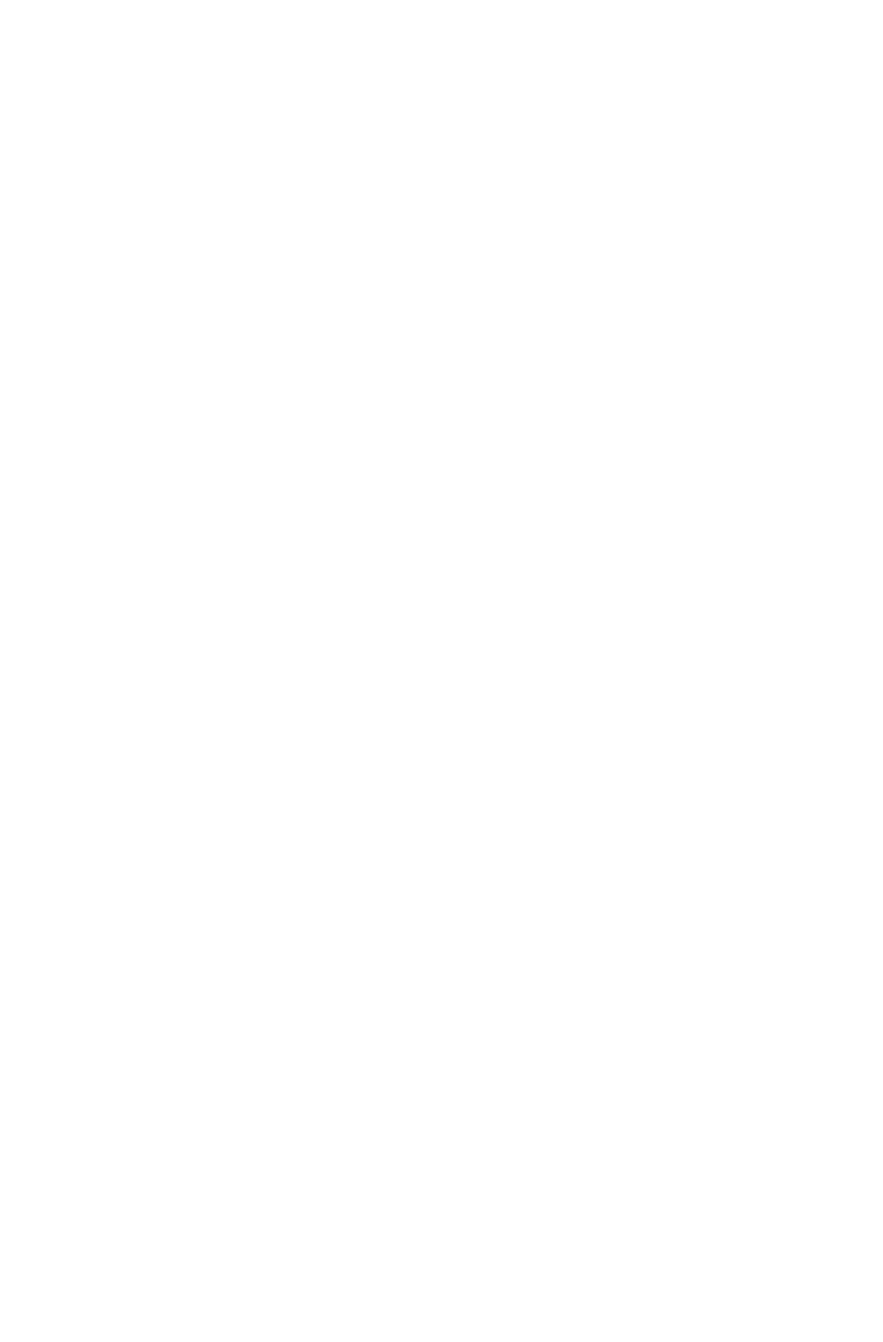
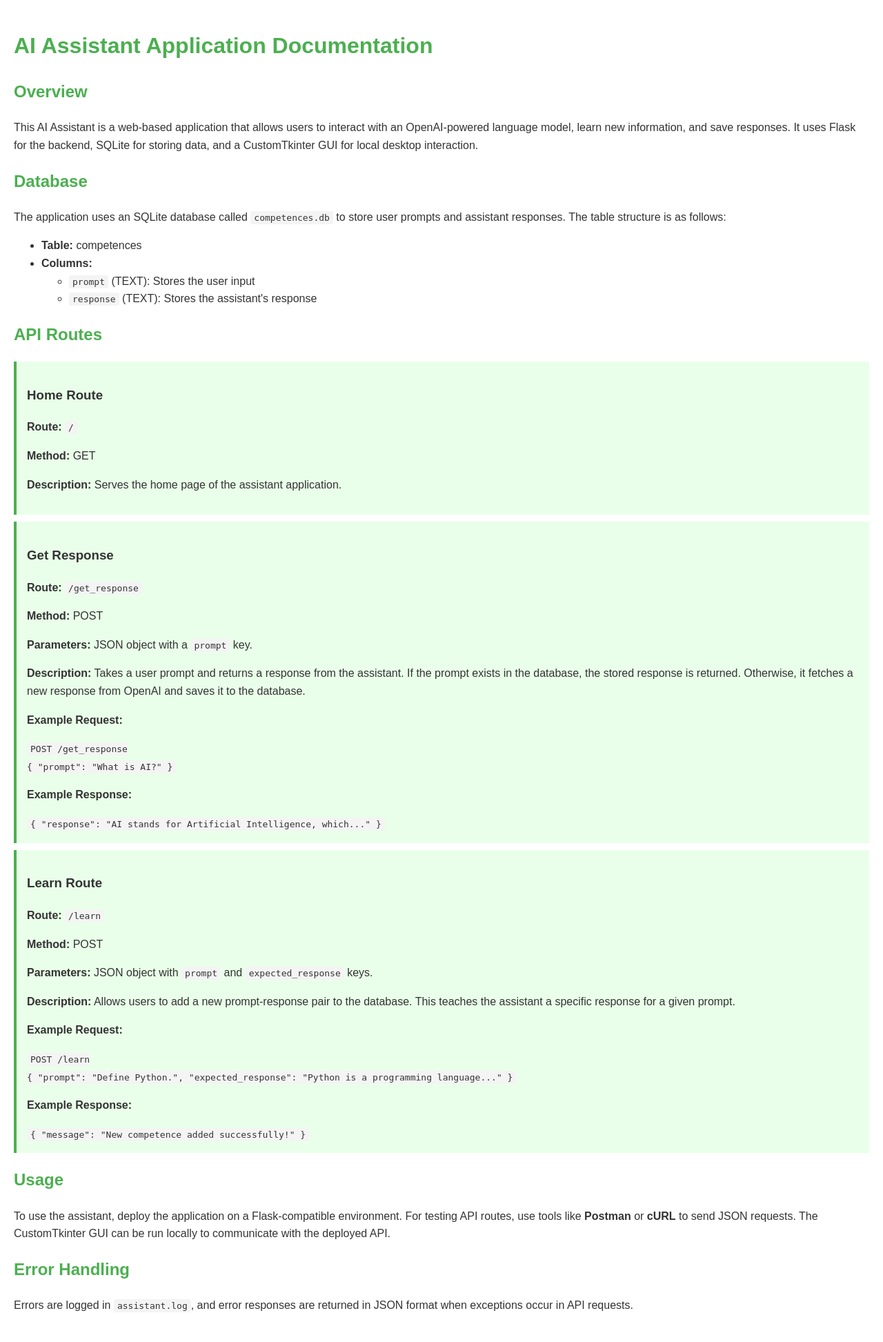
Before and after one commit to DeograciasAdanlokonon/openai-api, a Flask app: page / in a window 1280 px wide. Before the commit the page is empty. Shown: the whole page at 69% size. Before the commit the page ends 800 px from the top, so only its background shows below. Run offline with Flask 2, Linux system fonts and the light colour scheme.

Commit message:
Initial commit

```diff
--- a/templates/index.html
+++ b/templates/index.html
@@ -2,9 +2,112 @@
 <html lang="en">
 <head>
     <meta charset="UTF-8">
-    <title>Title</title>
+    <meta name="viewport" content="width=device-width, initial-scale=1.0">
+    <title>AI Assistant Documentation</title>
+    <style>
+        body {
+            font-family: Arial, sans-serif;
+            line-height: 1.6;
+            margin: 0;
+            padding: 20px;
+            color: #333;
+        }
+        h1, h2 {
+            color: #4CAF50;
+        }
+        .section {
+            margin-bottom: 20px;
+        }
+        code {
+            background-color: #f4f4f4;
+            padding: 2px 5px;
+            border-radius: 3px;
+        }
+        .route {
+            background-color: #e9ffe9;
+            padding: 15px;
+            border-left: 4px solid #4CAF50;
+            margin: 10px 0;
+        }
+    </style>
 </head>
 <body>
 
+    <h1>AI Assistant Application Documentation</h1>
+
+    <div class="section">
+        <h2>Overview</h2>
+        <p>This AI Assistant is a web-based application that allows users to interact with an OpenAI-powered language model, learn new information, and save responses. It uses Flask for the backend, SQLite for storing data, and a CustomTkinter GUI for local desktop interaction.</p>
+    </div>
+
+    <div class="section">
+        <h2>Database</h2>
+        <p>The application uses an SQLite database called <code>competences.db</code> to store user prompts and assistant responses. The table structure is as follows:</p>
+        <ul>
+            <li><strong>Table:</strong> competences</li>
+            <li><strong>Columns:</strong>
+                <ul>
+                    <li><code>prompt</code> (TEXT): Stores the user input</li>
+                    <li><code>response</code> (TEXT): Stores the assistant's response</li>
+                </ul>
+            </li>
+        </ul>
+    </div>
+
+    <div class="section">
+        <h2>API Routes</h2>
+
+        <div class="route">
+            <h3>Home Route</h3>
+            <p><strong>Route:</strong> <code>/</code></p>
+            <p><strong>Method:</strong> GET</p>
+            <p><strong>Description:</strong> Serves the home page of the assistant application.</p>
+        </div>
+
+        <div class="route">
+            <h3>Get Response</h3>
+            <p><strong>Route:</strong> <code>/get_response</code></p>
+            <p><strong>Method:</strong> POST</p>
+            <p><strong>Parameters:</strong> JSON object with a <code>prompt</code> key.</p>
+            <p><strong>Description:</strong> Takes a user prompt and returns a response from the assistant. If the prompt exists in the database, the stored response is returned. Otherwise, it fetches a new response from OpenAI and saves it to the database.</p>
+            <p><strong>Example Request:</strong></p>
+            <code>
+                POST /get_response<br>
+                { "prompt": "What is AI?" }
+            </code>
+            <p><strong>Example Response:</strong></p>
+            <code>
+                { "response": "AI stands for Artificial Intelligence, which..." }
+            </code>
+        </div>
+
+        <div class="route">
+            <h3>Learn Route</h3>
+            <p><strong>Route:</strong> <code>/learn</code></p>
+            <p><strong>Method:</strong> POST</p>
+            <p><strong>Parameters:</strong> JSON object with <code>prompt</code> and <code>expected_response</code> keys.</p>
+            <p><strong>Description:</strong> Allows users to add a new prompt-response pair to the database. This teaches the assistant a specific response for a given prompt.</p>
+            <p><strong>Example Request:</strong></p>
+            <code>
+                POST /learn<br>
+                { "prompt": "Define Python.", "expected_response": "Python is a programming language..." }
+            </code>
+            <p><strong>Example Response:</strong></p>
+            <code>
+                { "message": "New competence added successfully!" }
+            </code>
+        </div>
+    </div>
+
+    <div class="section">
+        <h2>Usage</h2>
+        <p>To use the assistant, deploy the application on a Flask-compatible environment. For testing API routes, use tools like <strong>Postman</strong> or <strong>cURL</strong> to send JSON requests. The CustomTkinter GUI can be run locally to communicate with the deployed API.</p>
+    </div>
+
+    <div class="section">
+        <h2>Error Handling</h2>
+        <p>Errors are logged in <code>assistant.log</code>, and error responses are returned in JSON format when exceptions occur in API requests.</p>
+    </div>
+
 </body>
 </html>
```
